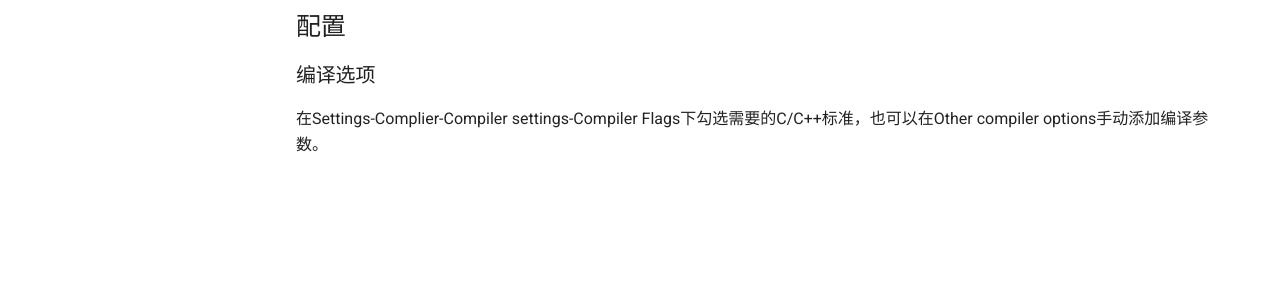
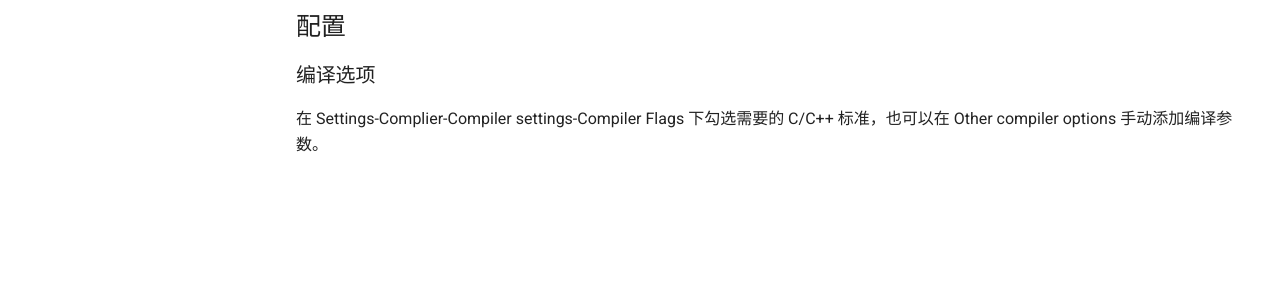
Before and after one commit to xcpcio/docs, an MkDocs documentation site: the page built from docs/software/ide/codeblocks.md, in a window 1280 px wide. Shown: the part 351-651 px from the top of the page. Built offline with MkDocs 1.6.1 and Material for MkDocs 9.7.7, drawn with Linux system fonts in a browser that asks for light colours; comment, search, counter and statistics services are not loaded.

```diff
--- a/docs/software/ide/codeblocks.md
+++ b/docs/software/ide/codeblocks.md
@@ -7,4 +7,4 @@
 ## 配置
 
 ### 编译选项
-在Settings-Complier-Compiler settings-Compiler Flags下勾选需要的C/C++标准，也可以在Other compiler options手动添加编译参数。
+在 Settings-Complier-Compiler settings-Compiler Flags 下勾选需要的 C/C++ 标准，也可以在 Other compiler options 手动添加编译参数。
```
